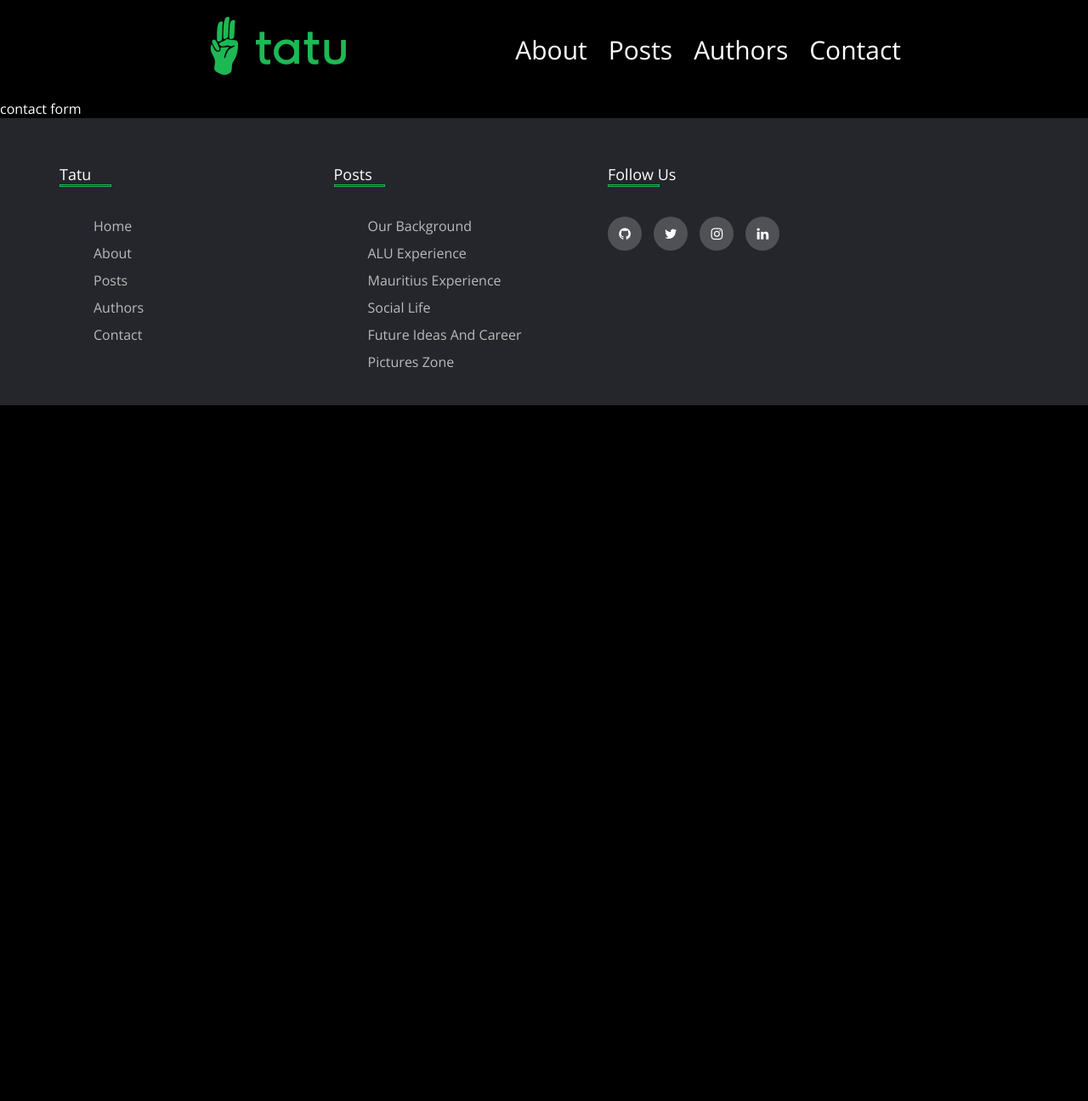
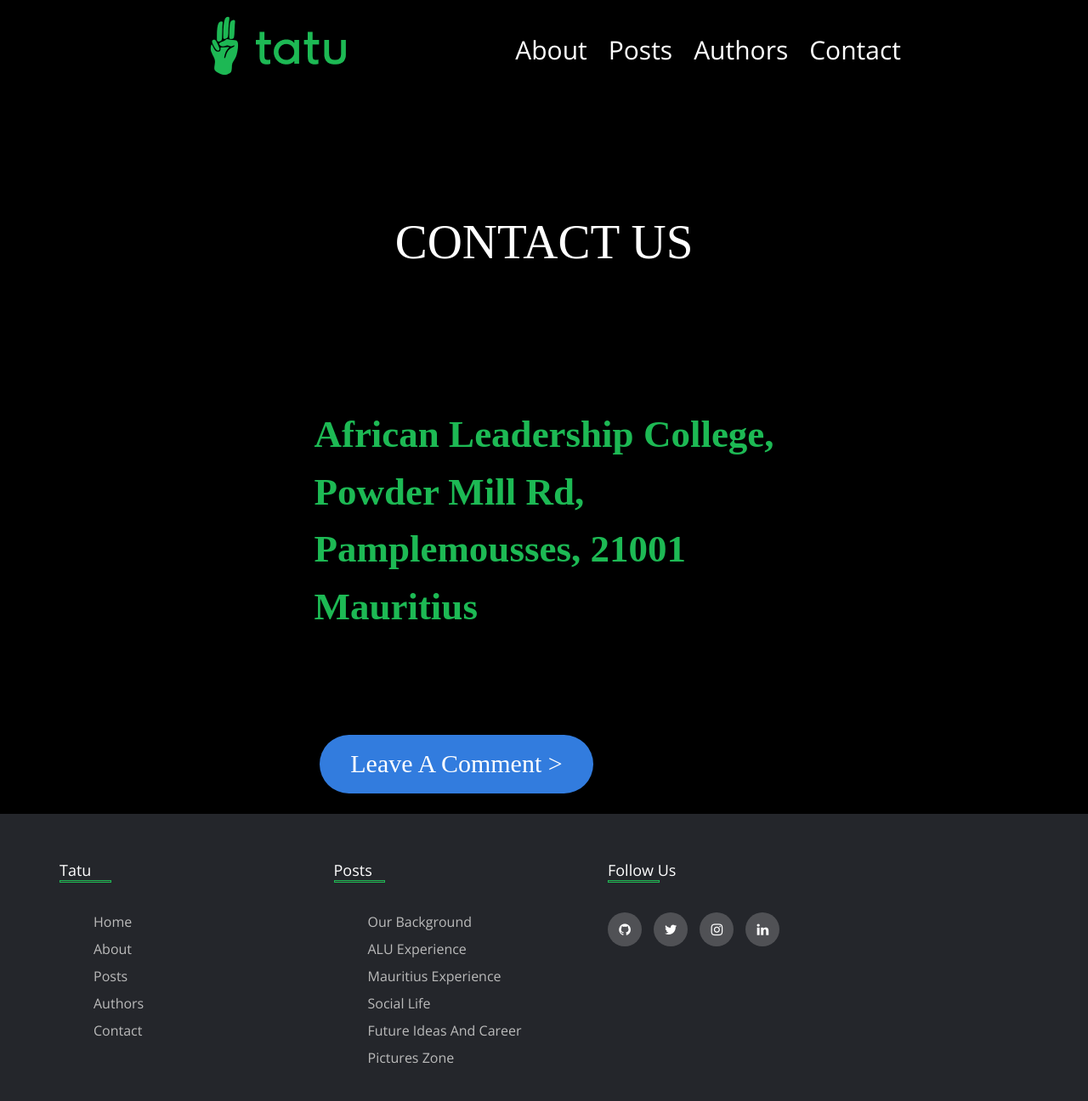
Before and after one commit to Emmastro/tatu-ip-group3, a Django app: page /contact/ in a window 1280 px wide. Shown: the whole page at 85% size. Before the commit the page ends 477 px from the top, so only its background shows below. Run offline with Django 3.2, Linux system fonts and the light colour scheme.

Commit message:
fix broken styling + add contact page + comments section

```diff
--- a/home/static/css/style.css
+++ b/home/static/css/style.css
@@ -372,7 +372,7 @@
  }
 
  ol.publication.C-list li p:before {
-   content: "[C"counter(C-counter)"]";
+   content: "[C" counter(C-counter)"]";
  }
 
  ol.publication.J-list {
@@ -384,7 +384,7 @@
  }
 
  ol.publication.J-list li p:before {
-   content: "[J"counter(J-counter)"]";
+   content: "[J" counter(J-counter)"]";
  }
 
  ol.publication.T-list {
@@ -396,7 +396,7 @@
  }
 
  ol.publication.T-list li p:before {
-   content: "[T"counter(T-counter)"]";
+   content: "[T" counter(T-counter)"]";
  }
 
  ol.publication.O-list {
@@ -408,7 +408,7 @@
  }
 
  ol.publication.O-list li p:before {
-   content: "[O"counter(O-counter)"]";
+   content: "[O" counter(O-counter)"]";
  }
 
  ol.publication.P-list {
@@ -420,7 +420,7 @@
  }
 
  ol.publication.P-list li p:before {
-   content: "[P"counter(P-counter)"]";
+   content: "[P" counter(P-counter)"]";
  }
 
  ol.publication.M-list {
@@ -432,7 +432,7 @@
  }
 
  ol.publication.M-list li p:before {
-   content: "[M"counter(M-counter)"]";
+   content: "[M" counter(M-counter)"]";
  }
 
  ol.publication.F-list {
@@ -444,7 +444,7 @@
  }
 
  ol.publication.F-list li p:before {
-   content: "[F"counter(F-counter)"]";
+   content: "[F" counter(F-counter)"]";
  }
 
  ol.publication.A-list {
@@ -456,7 +456,7 @@
  }
 
  ol.publication.A-list li p:before {
-   content: "[A"counter(A-counter)"]";
+   content: "[A" counter(A-counter)"]";
  }
 
  ol.nested {
@@ -837,14 +837,6 @@
    }
  }
 
-
-button {
-    background-color: #1DB954;
-    color: #FFFFFF;
-    width: 200px;
-    height: 40px;
-}
-
  #but {
    font-style: normal;
    text-align: center;
@@ -857,7 +849,7 @@ button {
  }
 
  strong {
-    color:#1DB954;
+   color: #1DB954;
  }
 
  .center {
@@ -884,26 +876,31 @@ strong {
    color: white;
  }
 
-.container{
+ .container {
    max-width: 1170px;
    margin: auto;
  }
-.row{
+
+ .row {
    display: flex;
    flex-wrap: wrap;
  }
-ul{
+
+ ul {
    list-style: none;
  }
-.footer{
+
+ .footer {
    background: #24262b;
    padding: 30px 0;
  }
-.footer-col{
+
+ .footer-col {
    width: 25%;
    padding: 0 15px;
  }
-.footer-col h4{
+
+ .footer-col h4 {
    font-size: 18px;
    color: #fff;
    text-transform: capitalize;
@@ -911,6 +908,7 @@ ul{
    font-weight: 500;
    position: relative;
  }
+
  /* .footer-col h4::before{
     content: '';
     position: absolute;
@@ -922,15 +920,16 @@ ul{
     width: 50px;
 } */
 
-.footer-col h4 hr{
+ .footer-col h4 hr {
    width: 20%;
    border: 1px solid #1DB954;
  }
 
-.footer-col ul li:not(:last-child){
+ .footer-col ul li:not(:last-child) {
    margin-bottom: 10px;
  }
-.footer-col ul li a{
+
+ .footer-col ul li a {
    font-size: 16px;
    text-transform: capitalize;
    color: #fff;
@@ -940,38 +939,102 @@ ul{
    display: block;
    transition: all .3s ease;
  }
-.footer-col ul li a:hover{
+
+ .footer-col ul li a:hover {
    color: #fff;
    padding-left: 8px;
  }
-.footer-col .social-links a{
+
+ .footer-col .social-links a {
    display: inline-block;
    height: 40px;
    width: 40px;
-    background: rgb(255,255,255,0.2);
-    margin:0 10px 10px 0;
+   background: rgb(255, 255, 255, 0.2);
+   margin: 0 10px 10px 0;
    text-align: center;
    line-height: 40px;
    border-radius: 50%;
    color: #fff;
    transition: all .5s ease;
  }
-.footer-col .social-links a:hover{
+
+ .footer-col .social-links a:hover {
    color: #24262b;
    background: #fff;
  }
 
+ .contactus {
+  display: block;
+  margin-left: auto;
+  margin-right: auto;
+  font-family: 'F37 Ginger';
+  font-style: normal;
+  font-weight: 400;
+  font-size: 57px;
+  line-height: 220px;
+  color: #FFFFFF;
+}
+
+.contactusmap {
+  display: block;
+  margin-left: auto;
+  margin-right: auto;
+  font-family: 'F37 Ginger';
+  font-style: normal;
+  font-size: 45px;
+  color: #1DB954 !important;
+}
+
+.contactuslink {
+  color: #1DB954 !important;
+  text-decoration: none !important;
+}
+
+.button1{
+  border: none;
+  font-family: 'F37 Ginger';
+  font-style: normal;
+  color: white;
+  background-color: #327CDE;
+  text-align: center;
+  width: 322px;
+  height: 69px;
+  border-radius: 40px;
+  font-size: 30px;
+  margin: 4px 2px;
+  justify-content: center;
+  position: relative;
+  margin-left: 20%;
+}
+
+.button1:hover{
+  background-color: #1DB954;
+  color: white;
+}
+
+.comments {
+  display: block;
+  margin-left: auto;
+  margin-right: auto;
+  font-family: 'F37 Ginger';
+  font-style: normal;
+  font-weight: 400;
+  font-size: 57px;
+  line-height: 220px;
+  color: #1DB954;
+}
 
  /* responsive */
 
  @media (max-width: 767px) {
-    .footer-col{
+   .footer-col {
      width: 50%;
      margin-bottom: 30px;
    }
  }
+
  @media (max-width: 574px) {
-    .footer-col{
+   .footer-col {
      width: 100%;
    }
  }
--- a/home/templates/about.html
+++ b/home/templates/about.html
@@ -7,10 +7,10 @@
   We are Group Three; sharing our stories from across the world over the Summer of 2022 as our Computing Integrated
   Project 1.
 </h1>
-<button type="" class="" id="but">
+<button type="" class="button1" id="but">
     <a href="{% url 'posts' %}">Explore Posts</a> <span class="arrow2">&#62</span>
 </button>
-<button type="" class="" id="but">
+<button type="" class="button1" id="but">
     <a href="{% url 'authors' %}">Explore Authors</a><span class="arrow2">&#62</span>
 </button>
 
--- a/home/templates/base.html
+++ b/home/templates/base.html
@@ -20,11 +20,7 @@
       <div class="menu-table flex-row-space-between">
         <div class="logo flex-row-center">
           <a href="{% url 'home' %}">
-                        <img
-                        id="icon"
-                        src="{% static 'images/icon.png' %}"
-                        alt="our group's icon"
-                        />
+            <img id="icon" src="{% static 'images/icon.png' %}" alt="our group's icon" />
           </a>
         </div>
         <a class="menu-button" tabindex="0" href="#">
@@ -39,9 +35,16 @@
       </div>
     </div>
   </div>
+  <div class="content-container">
+    <div class="content">
+      <div class="content-table flex-column">
 
         {%block content%}
         {%endblock%}
+
+      </div>
+    </div>
+  </div>
 
   <footer class="footer">
     <div class="container">
@@ -81,9 +84,7 @@
           <div class="social-links">
             <a href="https://www.github.com/"><i class="fa fa-github"></i></a>
             <a href="https://www.twitter.com/"><i class="fa fa-twitter"></i></a>
-                <a href="https://www.instagram.com/"
-                  ><i class="fa fa-instagram"></i
-                ></a>
+            <a href="https://www.instagram.com/"><i class="fa fa-instagram"></i></a>
             <a href="https://www.linkedin.com/"><i class="fa fa-linkedin"></i></a>
           </div>
         </div>
--- a/home/templates/contact.html
+++ b/home/templates/contact.html
@@ -1,5 +1,16 @@
 {%extends "base.html"%}
 
 {%block content%}
-contact form
+
+<h1 class="contactus">CONTACT US</h1>
+<p class="contactusmap"><a class="contactuslink" href="https://goo.gl/maps/JXN8hHQTPQEdSNRX7" target="_blank">African
+        Leadership College,<br>
+        Powder Mill Rd,<br>
+        Pamplemousses, 21001<br>
+        Mauritius<br><br></a></p>
+
+<a href="{% url 'comments' %}">
+    <button type="submit" class="button1" id="contactform">Leave A Comment  <span class="arrow">&#x3E</span></button>
+</a>
+
 {%endblock%}
--- a/home/urls.py
+++ b/home/urls.py
@@ -13,5 +13,6 @@ urlpatterns = [
         path('mauritius/', views.mauritius, name='mauritius'),
         path('social/', views.social, name='social'),
         path('career/', views.career, name='career'),
-        path('pictures/', views.pictures, name='pictures')
+        path('pictures/', views.pictures, name='pictures'),
+        path('comments/', views.comments, name='comments')
 ]
--- a/home/views.py
+++ b/home/views.py
@@ -35,3 +35,6 @@ def career(request):
 
 def pictures(request):
     return render(request, 'pictures.html')
+
+def comments(request):
+    return render(request, 'comments.html')
--- a/tatu/basesettings.py
+++ b/tatu/basesettings.py
@@ -21,8 +21,7 @@ INSTALLED_APPS = [
     'django.contrib.sessions',
     'django.contrib.messages',
     'django.contrib.staticfiles',
-    'home',
-    'accounts'
+    'home'
 ]
 
 MIDDLEWARE = [
```
Also changed, not shown: home/templates/comments.html (added, +12 -0 lines), home/templates/home.html (+2 -8 lines). Lines whose indentation alone changed are shown as unchanged.
